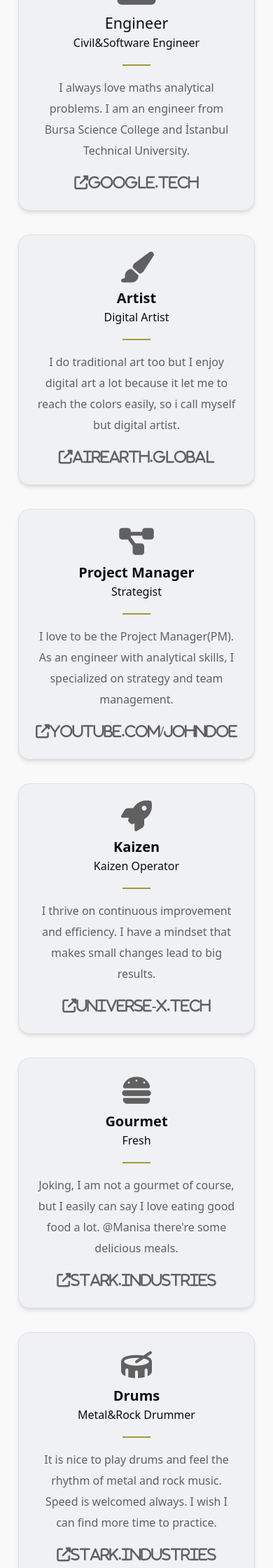
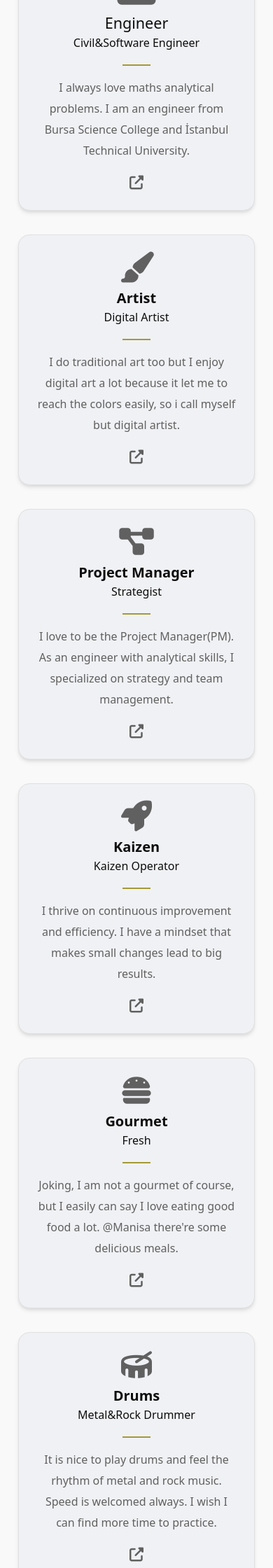
Before and after one commit to guneyguven/guneyguven.github.io, a PHP site: page /profile.html in a window 390 px wide. Shown: the part 427-2667 px from the top of the page at 70% size. Run offline with PHP 8.4, Linux system fonts and the light colour scheme; some web fonts are replaced.

Commit message:
fix: remove unwanted rickroll/Stark texts and restore mobile `.demo4` spacing

```diff
--- a/css/style.css
+++ b/css/style.css
@@ -442,3 +442,11 @@ html, body {
         text-align: center;
     }
 }
+
+/* Restore mobile spacing for text rotator */
+@media (max-width: 768px) {
+    .demo4 {
+        margin-top: 1.5rem; /* Increase top margin for better spacing */
+        line-height: 1.8; /* Adjust line height for multi-line text */
+    }
+}
--- a/profile.html
+++ b/profile.html
@@ -135,7 +135,7 @@
                                 <p class="custom-text-color-secondary mt-3">I always love maths analytical problems.
                                     I am an engineer from Bursa Science College and İstanbul Technical University.
                                 </p>
-                                <a href="https://www.youtube.com/watch?v=dQw4w9WgXcQ&ab_channel=RickAstley" target="_blank"><i class="fas fa-external-link-alt">Google.tech</i></a>
+                                <a href="" target="_blank"><i class="fas fa-external-link-alt"></i></a>
                             </div>
                         </div>
                     </div>
@@ -150,7 +150,7 @@
                                 <p class="custom-text-color-primary">Digital Artist</p>
                                 <div class="projects-title-border"></div>
                                 <p class="custom-text-color-secondary mt-3">I do traditional art too but I enjoy digital art a lot because it let me to reach the colors easily, so i call myself but digital artist.</p>
-                                <a href="https://www.youtube.com/watch?v=dQw4w9WgXcQ&ab_channel=RickAstley" target="_blank"><i class="fas fa-external-link-alt">AirEarth.global</i></a>
+                                <a href="" target="_blank"><i class="fas fa-external-link-alt"></i></a>
                             </div>
                         </div>
                     </div>
@@ -165,7 +165,7 @@
                                 <p class="custom-text-color-primary">Strategist</p>
                                 <div class="projects-title-border"></div>
                                 <p class="custom-text-color-secondary mt-3">I love to be the Project Manager(PM). As an engineer with analytical skills, I specialized on strategy and team management.</p>
-                                <a href="https://www.youtube.com/watch?v=dQw4w9WgXcQ&ab_channel=RickAstley" target="_blank"><i class="fas fa-external-link-alt">Youtube.com/johndoe</i></a>
+                                <a href="" target="_blank"><i class="fas fa-external-link-alt"></i></a>
                             </div>
                         </div>
                     </div>
@@ -180,7 +180,7 @@
                                 <p class="custom-text-color-primary">Kaizen Operator</p>
                                 <div class="projects-title-border"></div>
                                 <p class="custom-text-color-secondary mt-3">I thrive on continuous improvement and efficiency. I have a mindset that makes small changes lead to big results. </p>
-                                <a href="https://www.youtube.com/watch?v=dQw4w9WgXcQ&ab_channel=RickAstley" target="_blank"><i class="fas fa-external-link-alt">Universe-X.tech</i></a>
+                                <a href="" target="_blank"><i class="fas fa-external-link-alt"></i></a>
                             </div>
                         </div>
                     </div>
@@ -195,7 +195,7 @@
                                 <p class="custom-text-color-primary">Fresh</p>
                                 <div class="projects-title-border"></div>
                                 <p class="custom-text-color-secondary mt-3">Joking, I am not a gourmet of course, but I easily can say I love eating good food a lot. @Manisa there're some delicious meals.</p>
-                                <a href="https://www.youtube.com/watch?v=dQw4w9WgXcQ&ab_channel=RickAstley" target="_blank"><i class="fas fa-external-link-alt">Stark.industries</i></a>
+                                <a href="" target="_blank"><i class="fas fa-external-link-alt"></i></a>
                             </div>
                         </div>
                     </div>
@@ -210,7 +210,7 @@
                                 <p class="custom-text-color-primary">Metal&Rock Drummer</p>
                                 <div class="projects-title-border"></div>
                                 <p class="custom-text-color-secondary mt-3">It is nice to play drums and feel the rhythm of metal and rock music. Speed is welcomed always. I wish I can find more time to practice.</p>
-                                <a href="https://www.youtube.com/watch?v=dQw4w9WgXcQ&ab_channel=RickAstley" target="_blank"><i class="fas fa-external-link-alt">Stark.industries</i></a>
+                                <a href="" target="_blank"><i class="fas fa-external-link-alt"></i></a>
                             </div>
                         </div>
                     </div>
```
Also changed, not shown: content.html (+5 -5 lines), profile copy.html (+6 -6 lines).
